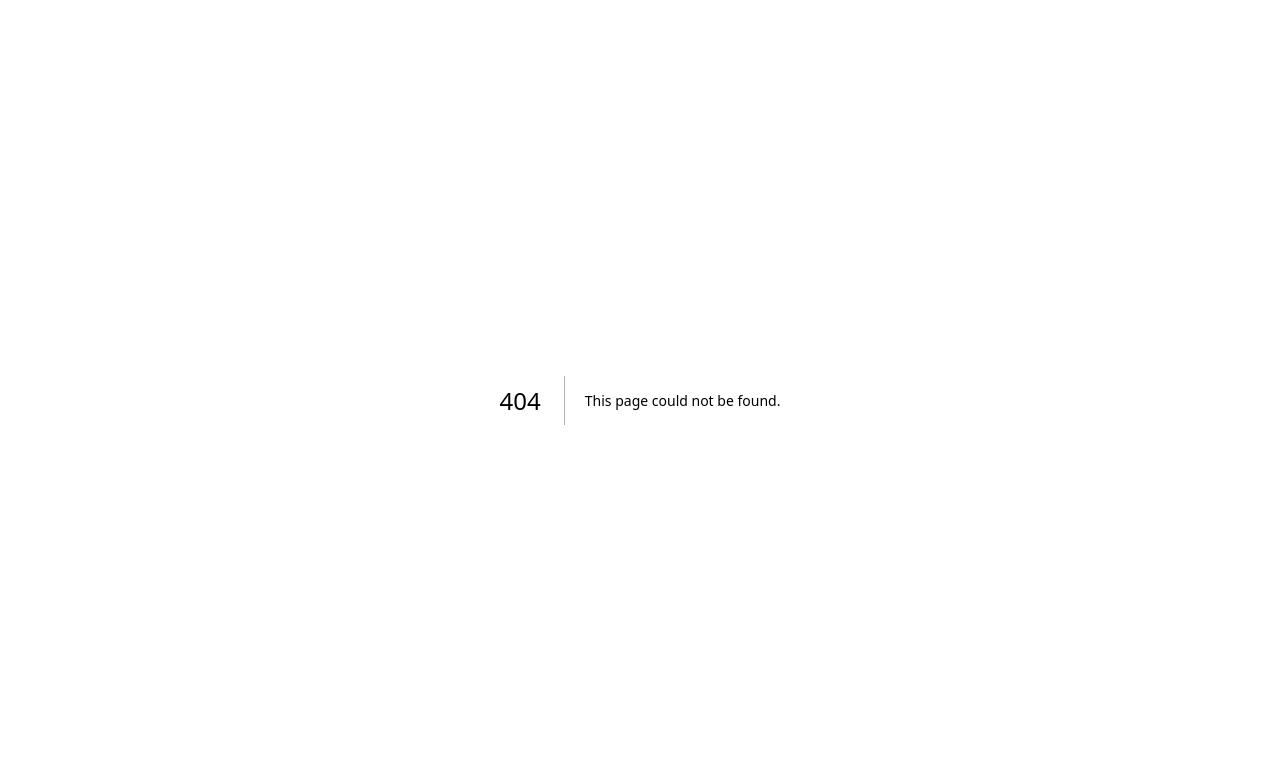
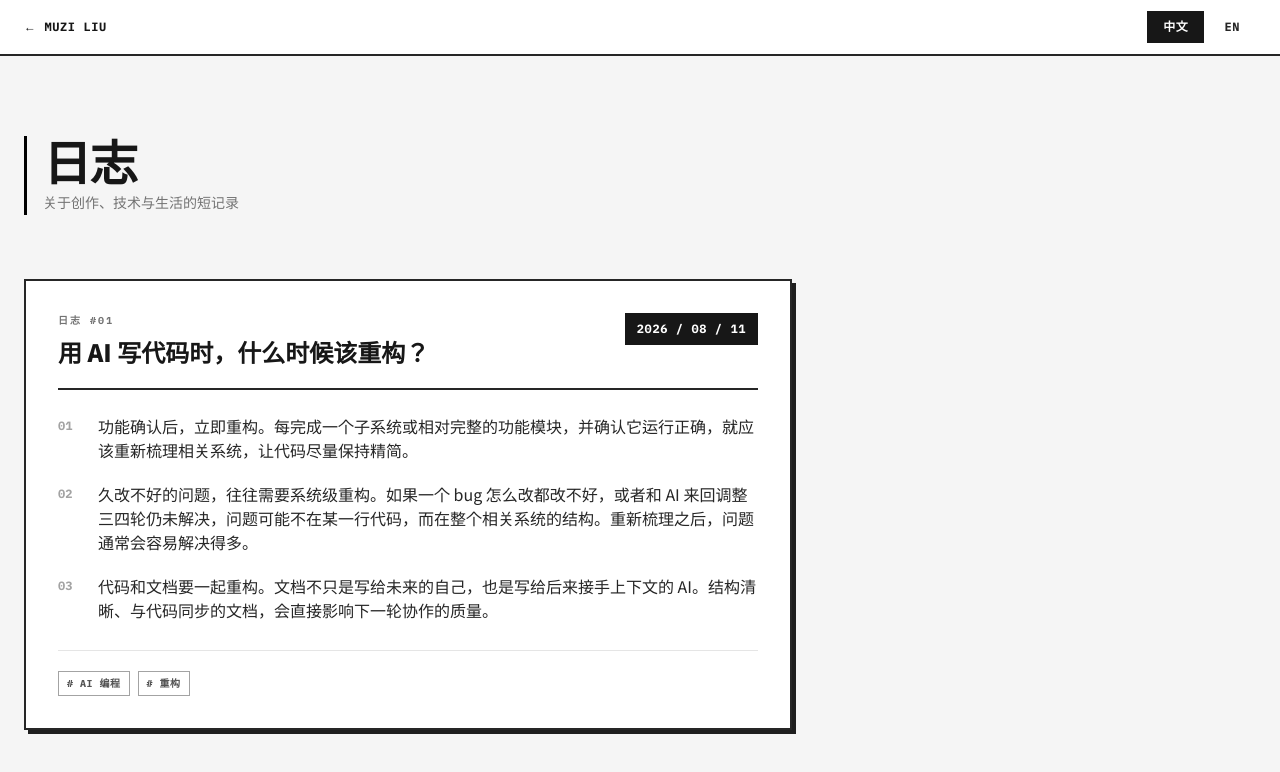
Before and after one commit to liumuzi/muziliu.github.io, a Next.js app: page /journal in a window 1280 px wide. Before the commit this address had no page. Shown: the top 772 px of the page. Built offline with nearby package versions, Linux system fonts and the light colour scheme.

Commit message:
feat: add short-form journal feature with bilingual entries and dedicated page

```diff
--- /dev/null
+++ b/src/app/journal/page.tsx
@@ -0,0 +1,30 @@
+import type { Metadata } from 'next';
+import Link from 'next/link';
+import { LanguageToggle } from '@/components/ui/LanguageToggle';
+import { Journal } from '@/components/sections/Journal';
+
+export const metadata: Metadata = {
+  title: 'Journal — Muzi Liu',
+  description: 'Short notes from Muzi Liu on making, technology, and life.',
+};
+
+export default function JournalPage() {
+  return (
+    <>
+      <header className="h-14 bg-white border-b-2 border-gray-800 flex items-center">
+        <div className="max-w-7xl mx-auto px-6 w-full flex items-center justify-between">
+          <Link
+            href="/"
+            className="font-mono text-xs font-bold uppercase tracking-wider text-gray-900 hover:text-gray-500 transition-colors"
+          >
+            ← MUZI LIU
+          </Link>
+          <LanguageToggle />
+        </div>
+      </header>
+      <main>
+        <Journal />
+      </main>
+    </>
+  );
+}
--- a/src/components/sections/Hero.tsx
+++ b/src/components/sections/Hero.tsx
@@ -1,6 +1,7 @@
 'use client';
 
 import React from 'react';
+import Link from 'next/link';
 import { motion } from 'framer-motion';
 import { useLanguage } from '@/contexts/LanguageContext';
 import { personalInfo } from '@/data/content';
@@ -74,9 +75,10 @@ export function Hero() {
         }}
       />
 
-      {/* Left aligned container */}
+      {/* Identity and entry cards */}
       <div className="relative z-10 w-full max-w-7xl mx-auto">
-        {/* Main card container - left aligned */}
+        <div className="flex flex-col md:flex-row md:items-end gap-6">
+          {/* Main identity card */}
           <motion.div
             initial={{ opacity: 0, y: 32, rotate: -1 }}
             animate={{ opacity: 1, y: 0, rotate: 0 }}
@@ -132,25 +134,48 @@ export function Hero() {
             ))}
           </div>
 
-          {/* Bottom buttons */}
-          <div className="p-5 mt-auto border-t border-gray-800 bg-white">
-            <div className="grid grid-cols-2 gap-3 font-mono text-[11px]">
-              <button
-                onClick={scrollToContact}
-                className="border border-gray-800 py-2 px-4 text-center uppercase tracking-wider text-gray-900 font-bold hover:bg-gray-900 hover:text-white hover:-translate-y-0.5 transition-all duration-200"
+          </motion.div>
+
+          {/* Separate entry card, bottom-aligned with the identity card */}
+          <motion.nav
+            aria-label={t({ zh: '个人入口', en: 'Personal links' })}
+            initial={{ opacity: 0, y: 32, rotate: 1 }}
+            animate={{ opacity: 1, y: 0, rotate: 0 }}
+            transition={{ duration: 0.7, delay: 0.28, ease: [0.22, 1, 0.36, 1] }}
+            className="relative bg-white border-2 border-gray-800 brutalist-shadow-sm hover:brutalist-shadow-hover hover:-translate-y-1 transition-all duration-200 w-full max-w-[420px] md:max-w-[280px] font-mono"
           >
-                {t({ zh: '联系', en: 'CONTACT' })}
+            <div className="absolute top-2 left-2 w-2.5 h-2.5 pointer-events-none">
+              <div className="absolute top-1 left-0 w-full h-[1px] bg-gray-800" />
+              <div className="absolute left-1 top-0 h-full w-[1px] bg-gray-800" />
+            </div>
+            <div className="absolute bottom-2 right-2 w-2.5 h-2.5 pointer-events-none">
+              <div className="absolute top-1 left-0 w-full h-[1px] bg-gray-800" />
+              <div className="absolute left-1 top-0 h-full w-[1px] bg-gray-800" />
+            </div>
+
+            <div className="px-5 pt-8 pb-4 border-b-2 border-gray-800">
+              <p className="text-[10px] text-gray-400 font-bold tracking-[0.2em] mb-1">// 05</p>
+              <h2 className="text-2xl font-black text-gray-900 uppercase tracking-tight">
+                {t({ zh: '入口', en: 'INDEX' })}
+              </h2>
+            </div>
+
+            <div className="text-xs font-bold uppercase tracking-wider">
+              <Link href="/journal/" className="group flex items-center justify-between px-5 py-4 border-b border-gray-300 hover:bg-gray-900 hover:text-white transition-colors">
+                <span>{t({ zh: '日志', en: 'JOURNAL' })}</span>
+                <span className="text-gray-400 group-hover:text-white">01 ↗</span>
+              </Link>
+              <button onClick={scrollToAbout} className="group w-full flex items-center justify-between px-5 py-4 border-b border-gray-300 hover:bg-gray-900 hover:text-white transition-colors">
+                <span>{t({ zh: '作品集', en: 'PORTFOLIO' })}</span>
+                <span className="text-gray-400 group-hover:text-white">02 ↓</span>
               </button>
-              <button
-                onClick={scrollToAbout}
-                className="border border-gray-800 py-2 px-4 text-center uppercase tracking-wider text-gray-900 font-bold hover:bg-gray-900 hover:text-white hover:-translate-y-0.5 transition-all duration-200 flex items-center justify-center gap-2"
-              >
-                {t({ zh: '作品集', en: 'PORTFOLIO' })}
-                <span className="text-[9px] transform -rotate-45">→</span>
+              <button onClick={scrollToContact} className="group w-full flex items-center justify-between px-5 py-4 hover:bg-gray-900 hover:text-white transition-colors">
+                <span>{t({ zh: '联系', en: 'CONTACT' })}</span>
+                <span className="text-gray-400 group-hover:text-white">03 ↓</span>
               </button>
             </div>
+          </motion.nav>
         </div>
-        </motion.div>
       </div>
 
       {/* Floating social icons */}
--- /dev/null
+++ b/src/components/sections/Journal.tsx
@@ -0,0 +1,66 @@
+'use client';
+
+import React from 'react';
+import { motion } from 'framer-motion';
+import { useLanguage } from '@/contexts/LanguageContext';
+import { SectionHeading } from '@/components/ui/SectionHeading';
+import { journalEntries } from '@/data/journal';
+
+export function Journal() {
+  const { language, t } = useLanguage();
+
+  return (
+    <section className="py-20 bg-gray-100 min-h-[calc(100vh-3.5rem)]">
+      <div className="max-w-7xl mx-auto px-6">
+        <SectionHeading
+          title={{ zh: '日志', en: 'JOURNAL' }}
+          subtitle={{ zh: '关于创作、技术与生活的短记录', en: 'Short notes on making, technology, and life' }}
+        />
+
+        <div className="max-w-3xl space-y-8">
+          {journalEntries.map((entry, index) => (
+            <motion.article
+              key={entry.id}
+              className="bg-white border-2 border-gray-800 brutalist-shadow-sm p-6 md:p-8"
+              initial={{ opacity: 0, y: 24 }}
+              whileInView={{ opacity: 1, y: 0 }}
+              viewport={{ once: true, margin: '-80px' }}
+              transition={{ duration: 0.45, delay: Math.min(index * 0.08, 0.24) }}
+            >
+              <header className="flex flex-col gap-4 border-b-2 border-gray-800 pb-5 mb-6 sm:flex-row sm:items-start sm:justify-between">
+                <div>
+                  <p className="font-mono text-[10px] font-bold uppercase tracking-[0.2em] text-gray-500 mb-2">
+                    {language === 'zh' ? '日志' : 'ENTRY'} #{String(journalEntries.length - index).padStart(2, '0')}
+                  </p>
+                  <h3 className="text-xl md:text-2xl font-black text-gray-900 leading-tight">{t(entry.title)}</h3>
+                </div>
+                <time dateTime={entry.date} className="shrink-0 bg-gray-900 text-white px-3 py-2 font-mono text-xs font-bold tracking-wider">
+                  {entry.date.replaceAll('-', ' / ')}
+                </time>
+              </header>
+
+              <div className="space-y-5">
+                {entry.paragraphs.map((paragraph, paragraphIndex) => (
+                  <div key={paragraphIndex} className="grid grid-cols-[2rem_1fr] gap-2">
+                    <span className="font-mono text-xs font-bold text-gray-400 pt-1">{String(paragraphIndex + 1).padStart(2, '0')}</span>
+                    <p className="text-sm md:text-base text-gray-800 leading-relaxed">{t(paragraph)}</p>
+                  </div>
+                ))}
+              </div>
+
+              {entry.tags && (
+                <footer className="flex flex-wrap gap-2 border-t border-gray-200 mt-7 pt-5">
+                  {entry.tags.map((tag) => (
+                    <span key={t(tag)} className="border border-gray-400 px-2 py-1 font-mono text-[10px] font-bold uppercase tracking-wider text-gray-600">
+                      # {t(tag)}
+                    </span>
+                  ))}
+                </footer>
+              )}
+            </motion.article>
+          ))}
+        </div>
+      </div>
+    </section>
+  );
+}
--- /dev/null
+++ b/src/data/journal.ts
@@ -0,0 +1,30 @@
+import { JournalEntry } from '@/types/content';
+
+export const journalEntries: JournalEntry[] = [
+  {
+    id: 'when-to-refactor-ai-written-code',
+    date: '2026-08-11',
+    title: {
+      zh: '用 AI 写代码时，什么时候该重构？',
+      en: 'When should you refactor AI-written code?',
+    },
+    paragraphs: [
+      {
+        zh: '功能确认后，立即重构。每完成一个子系统或相对完整的功能模块，并确认它运行正确，就应该重新梳理相关系统，让代码尽量保持精简。',
+        en: 'Refactor as soon as a feature is proven. After completing a subsystem or a self-contained feature and confirming that it works, revisit the surrounding system and keep the code as lean as possible.',
+      },
+      {
+        zh: '久改不好的问题，往往需要系统级重构。如果一个 bug 怎么改都改不好，或者和 AI 来回调整三四轮仍未解决，问题可能不在某一行代码，而在整个相关系统的结构。重新梳理之后，问题通常会容易解决得多。',
+        en: 'Persistent bugs often call for system-level refactoring. If a bug survives every attempted fix—or three or four rounds of iteration with AI—the problem may lie in the structure of the surrounding system rather than in one line of code. Once the system is reorganized, the fix is often much easier.',
+      },
+      {
+        zh: '代码和文档要一起重构。文档不只是写给未来的自己，也是写给后来接手上下文的 AI。结构清晰、与代码同步的文档，会直接影响下一轮协作的质量。',
+        en: 'Refactor the documentation alongside the code. Documentation is no longer written only for your future self; it is also context for the next AI that works on the project. Clear, synchronized documentation directly improves the quality of the next collaboration.',
+      },
+    ],
+    tags: [
+      { zh: 'AI 编程', en: 'AI CODING' },
+      { zh: '重构', en: 'REFACTORING' },
+    ],
+  },
+];
```
Also changed, not shown: src/types/content.ts (+8 -0 lines), 1 other file (tests, documents, lock files or other folders). Lines whose indentation alone changed are shown as unchanged.
